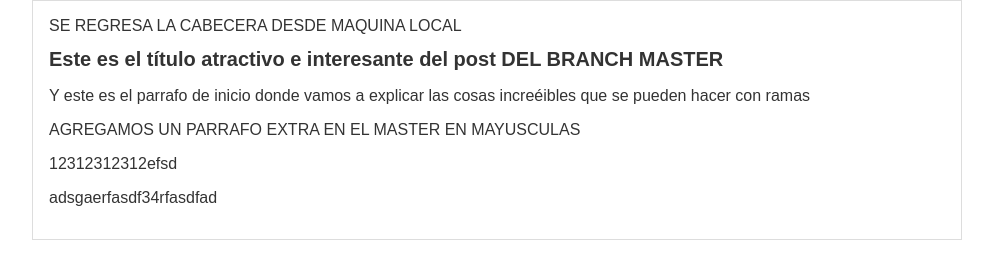
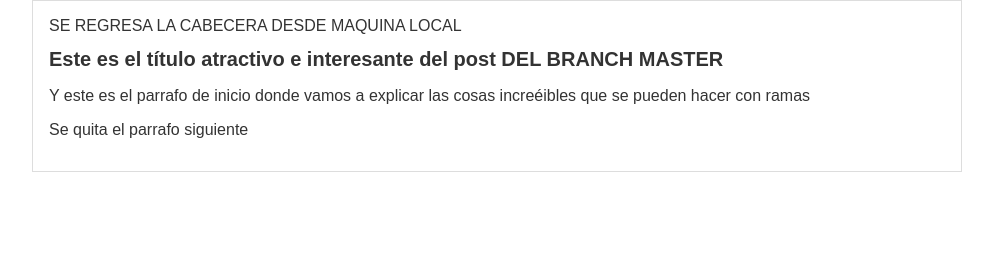
Before and after one commit to cevm22/hyperblog, a plain HTML site: page blogpost.html in a window 1280 px wide. Shown: the whole page, without its empty margins (143-1136 px from the left). Drawn offline with Linux system fonts and the light colour scheme.

Commit message:
quitamos textos y hacemos push a github

```diff
--- a/blogpost.html
+++ b/blogpost.html
@@ -10,9 +10,8 @@
             <div id="post">
                 <h1>Este es el título atractivo e interesante del post DEL BRANCH MASTER</h1>
                 <p>Y este es el parrafo de inicio donde vamos a explicar las cosas increéibles que se pueden hacer con ramas</p>
-                    <p> AGREGAMOS UN PARRAFO EXTRA EN EL MASTER EN MAYUSCULAS</p>
-                    <p> 12312312312efsd</p>
-                    <p> adsgaerfasdf34rfasdfad</p>
+                    <p> Se quita el parrafo siguiente</p>
+
             </div>
         </div>
 
```
